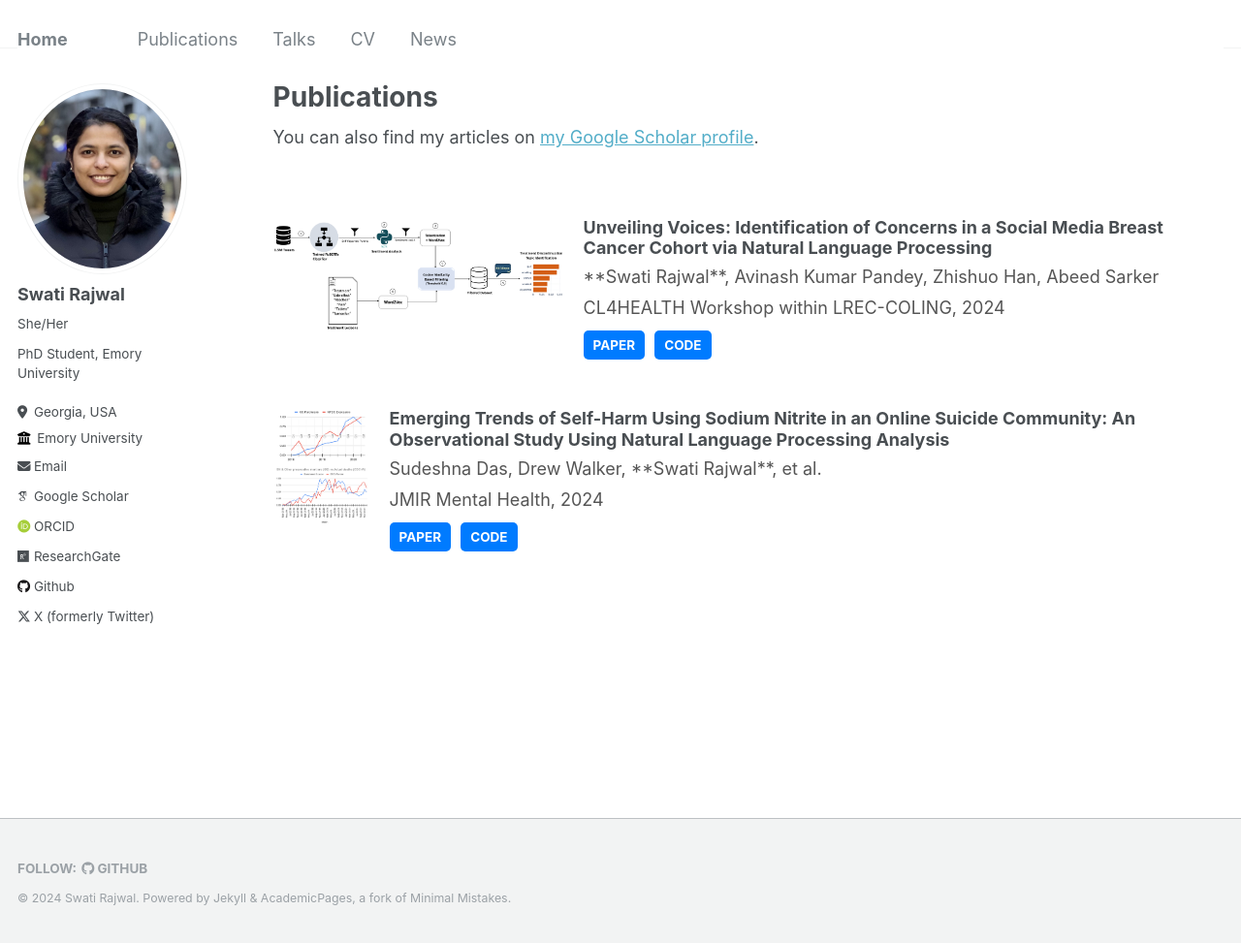
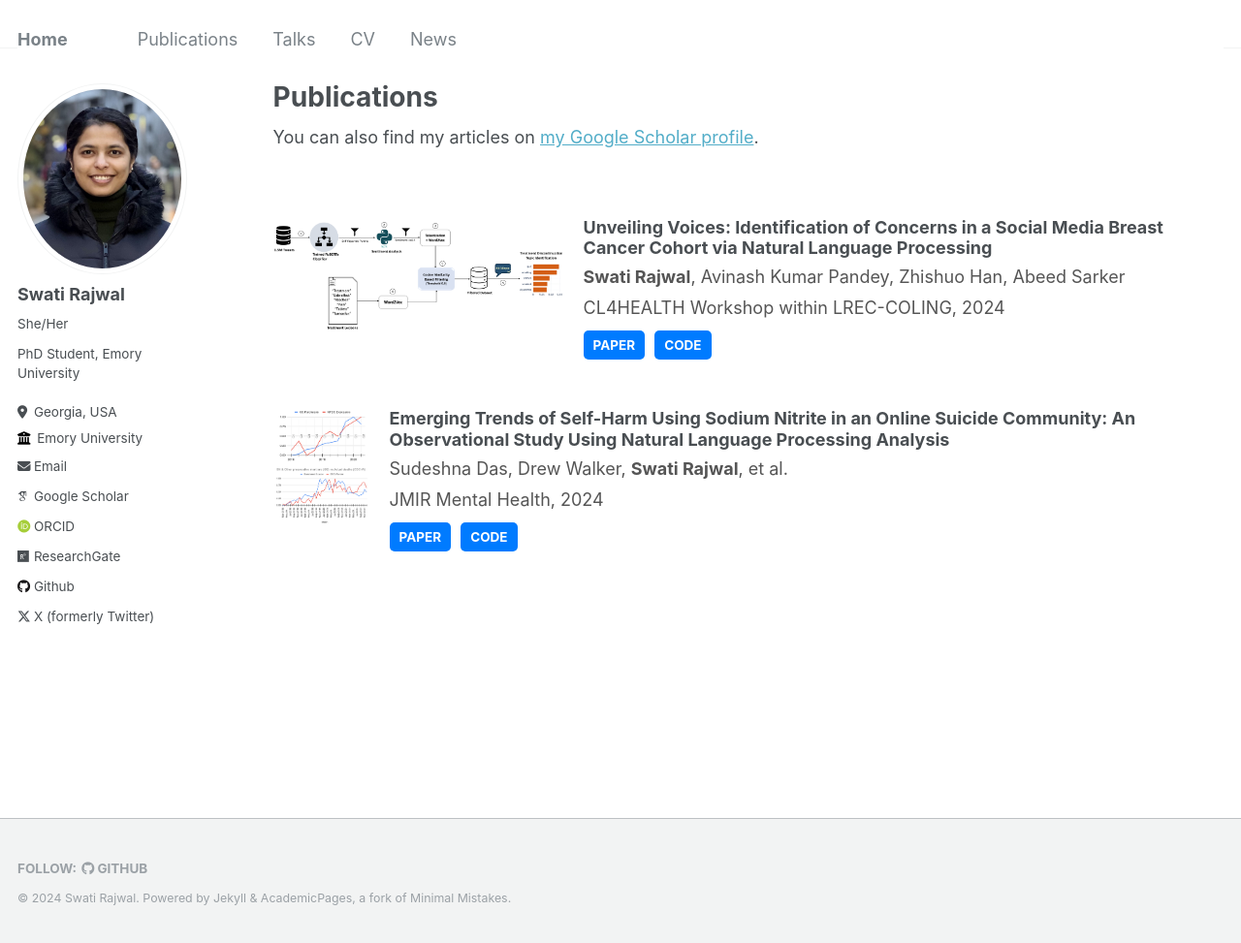
Before and after one commit to swati-rajwal/swati-rajwal.github.io, a Jekyll site: the page built from _pages/publications.md, in a window 1280 px wide and 973 px high. Shown: the whole window at 97% size. Built offline with Jekyll 4.4.1, drawn with Linux system fonts in a browser that asks for light colours; some web fonts are replaced.

Commit message:
Update publications.md

```diff
--- a/_pages/publications.md
+++ b/_pages/publications.md
@@ -19,7 +19,7 @@ author_profile: true
     </div>
     <div class="publication-info" style="flex: 1;">
       <h3 style="margin: 0;">Unveiling Voices: Identification of Concerns in a Social Media Breast Cancer Cohort via Natural Language Processing</h3>
-      <p style="margin: 5px 0; color: #555;">**Swati Rajwal**, Avinash Kumar Pandey, Zhishuo Han, Abeed Sarker</p>
+      <p style="margin: 5px 0; color: #555;"><b>Swati Rajwal</b>, Avinash Kumar Pandey, Zhishuo Han, Abeed Sarker</p>
       <p style="margin: 5px 0; color: #555;">CL4HEALTH Workshop within LREC-COLING, 2024</p>
       <div class="publication-buttons" style="margin-top: 10px;">
         <a href="https://github.com/swati-rajwal/BreastCancer_tweets_project" target="_blank" class="btn" style="text-decoration: none; background-color: #007bff; color: white; padding: 5px 10px; border-radius: 5px; display: inline-block; margin-right: 5px;">PAPER</a>
@@ -36,7 +36,7 @@ author_profile: true
     </div>
     <div class="publication-info" style="flex: 1;">
       <h3 style="margin: 0;">Emerging Trends of Self-Harm Using Sodium Nitrite in an Online Suicide Community: An Observational Study Using Natural Language Processing Analysis</h3>
-      <p style="margin: 5px 0; color: #555;">Sudeshna Das, Drew Walker, **Swati Rajwal**, et al.</p>
+      <p style="margin: 5px 0; color: #555;">Sudeshna Das, Drew Walker, <b>Swati Rajwal</b>, et al.</p>
       <p style="margin: 5px 0; color: #555;">JMIR Mental Health, 2024</p>
       <div class="publication-buttons" style="margin-top: 10px;">
         <a href="https://doi.org/10.2196/53730" target="_blank" class="btn" style="text-decoration: none; background-color: #007bff; color: white; padding: 5px 10px; border-radius: 5px; display: inline-block; margin-right: 5px;">PAPER</a>
```
